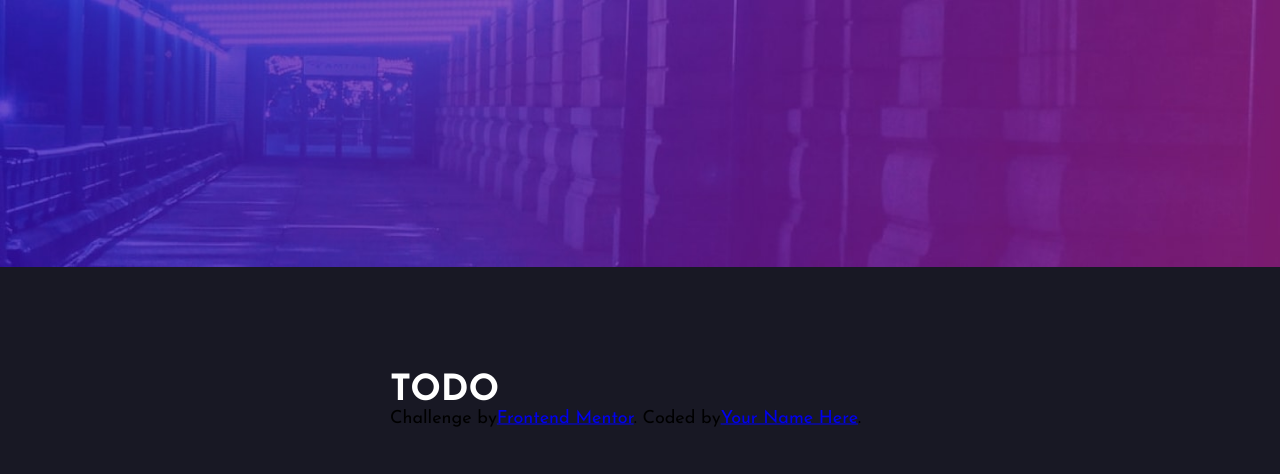
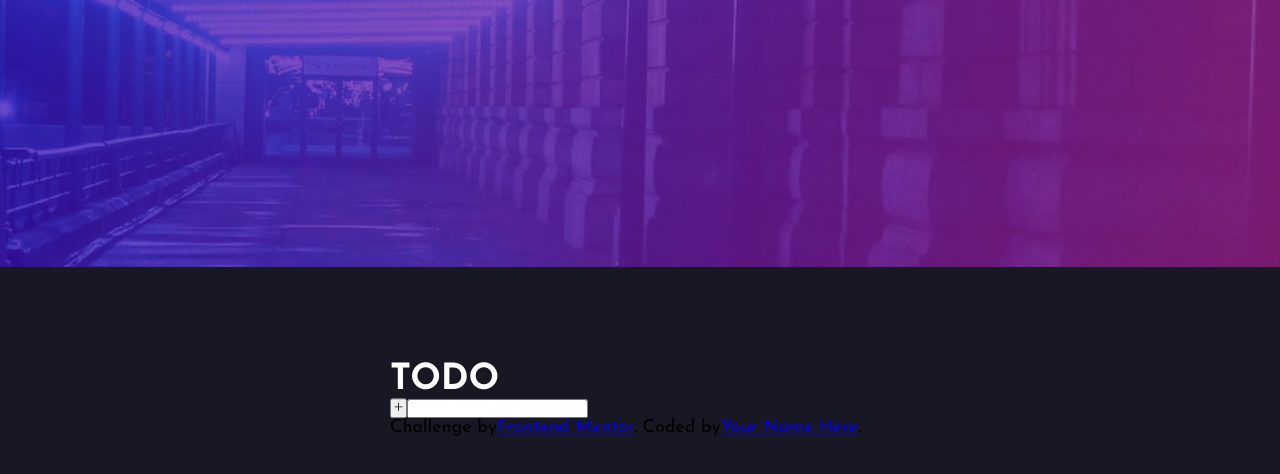
Before and after one commit to 1234p/Todo-App, a React (Vite) app in the folder client/: page / in a window 1280 px wide. Shown: the top 474 px of the page. Built offline with nearby package versions, Linux system fonts and the light colour scheme.

Commit message:
feat: add react-icons dependency and implement GoPlus icon in the App component

```diff
--- a/client/package.json
+++ b/client/package.json
@@ -12,6 +12,7 @@
   "dependencies": {
     "react": "^19.2.5",
     "react-dom": "^19.2.5",
+    "react-icons": "^5.6.0",
     "sass": "^1.99.0"
   },
   "devDependencies": {
--- a/client/src/App.tsx
+++ b/client/src/App.tsx
@@ -1,3 +1,4 @@
+import { GoPlus } from "react-icons/go";
 import "./App.scss";
 
 export default function App() {
@@ -8,7 +9,12 @@ export default function App() {
         <div className="todo__theme-switch"></div>
       </header>
 
-      <div className="todo__add-todo"></div>
+      <div className="todo__add-todo">
+        <button type="button" className="todo__add-btn">
+          <GoPlus />
+        </button>
+        <input type="text" className="todo__add-new-todo" />
+      </div>
 
       <footer className="attribution">
         Challenge by
```
Also changed, not shown: 1 other file (tests, documents, lock files or other folders).
